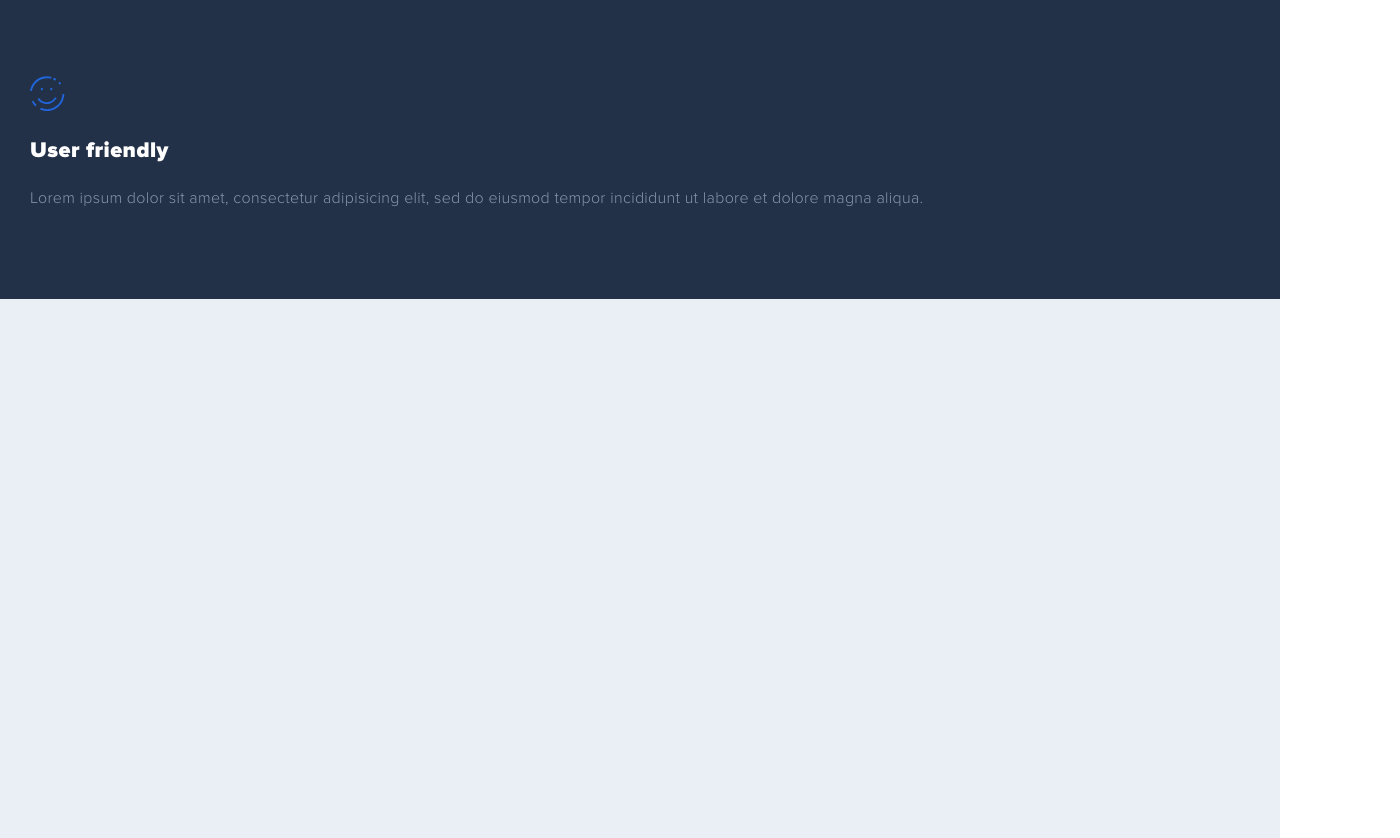
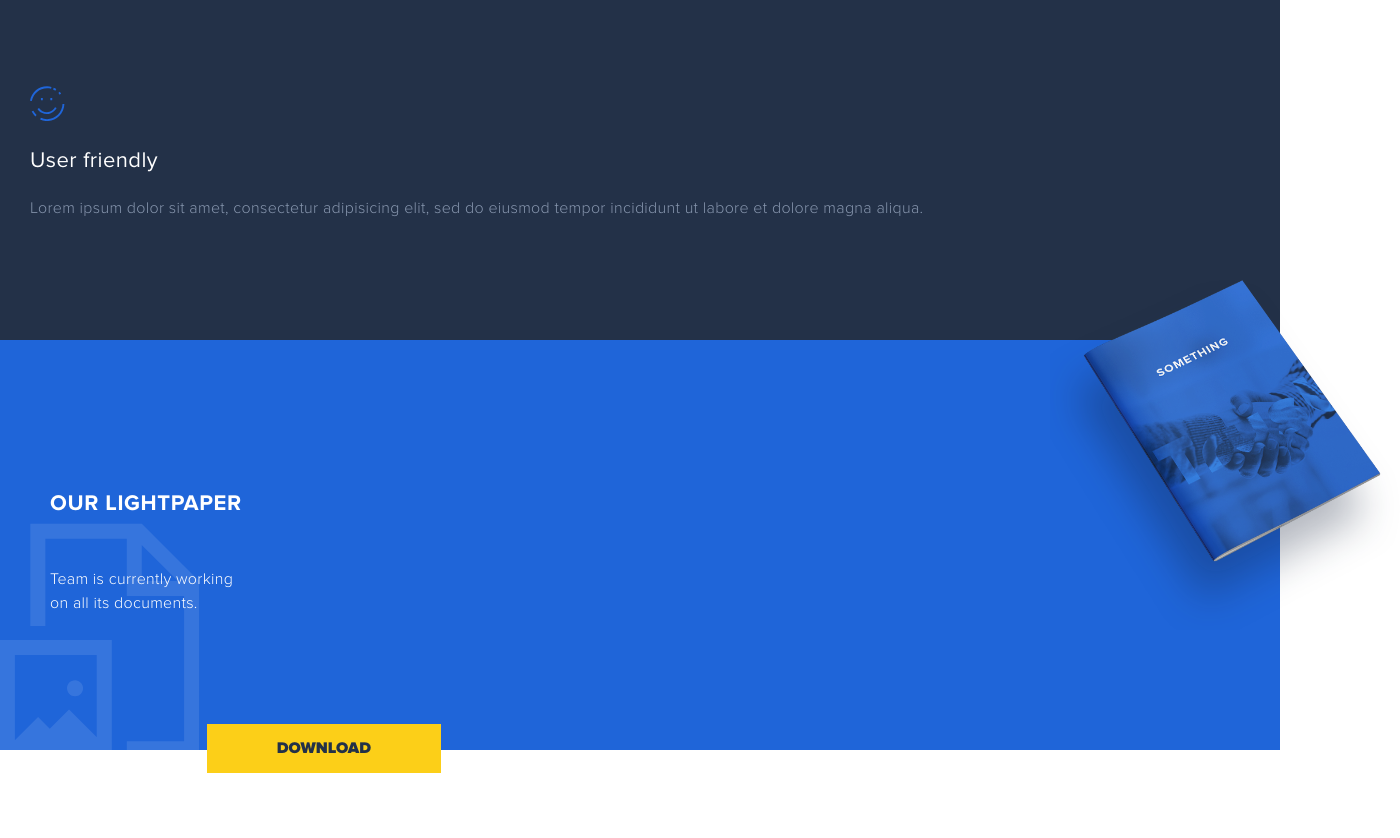
Before and after one commit to smoilovskiy/something-markup, a website: page source/index.html in a window 1280 px wide. Shown: the part 960-1798 px from the top of the page, 1400 px wide, since content can reach past the window. After the commit the page ends 1750 px from the top, so only its background shows below. Drawn offline with nearby package versions, Linux system fonts and the light colour scheme; files that its build step writes are made by us from their sources.

Commit message:
download button added

```diff
--- a/source/index.html
+++ b/source/index.html
@@ -16,12 +16,12 @@
   <main>
     <div class="main-container">
       <div class="main-container__inner">
-        <svg width="20" height="20" viewBox="0 0 20 20" fill="none" xmlns="http://www.w3.org/2000/svg">
+        <svg class="title__icon" width="20" height="20" viewBox="0 0 20 20" fill="none" xmlns="http://www.w3.org/2000/svg">
           <path
             d="M7.62463 15.5718L15.2493 11.1144L19.0616 8.88563V0L15.2493 2.22874L7.62463 6.65689V6.68622L0 11.1144V20L7.62463 15.5718Z"
             fill="#1F65D9" />
         </svg>
-        <h1 class="title">something<br>as a service</h1>
+        <h1 class="top-title">something<br>as a service</h1>
 
         <div class="blocks">
           <div class="block">
@@ -65,6 +65,15 @@
               incididunt ut labore et dolore magna aliqua.</p>
           </div>
         </div>
+        <div class="lightpaper">
+          <p class="lightpaper__title">our lightpaper</p>
+          <p class="lightpaper__subtitle">Team is currently working<br>on all its documents.</p>
+        </div>
+        <img class="lightpaper__img" src="/img/broshure1.png" alt="lightpaper__img">
+        <svg class="lightpaper__svg" width="197" height="229" viewBox="0 0 197 229" fill="none" xmlns="http://www.w3.org/2000/svg">
+          <path d="M139.667 0H29.8917V100.703H44.6658V14.7705H124.892V71.1618H181.355V214.287H124.892V229H196.071V56.4485V56.3913V56.4485L139.667 0ZM139.609 56.3913V20.839L175.227 56.3913H139.609ZM0 114.5V229H110.118V114.5H0ZM95.3443 210.222L68.0295 182.914L49.0179 201.921L37.5078 190.413L14.6595 213.256V129.27H95.2871V210.222H95.3443ZM81.83 161.96C81.83 166.311 78.2797 169.861 73.9276 169.861C69.5756 169.861 66.0252 166.311 66.0252 161.96C66.0252 157.609 69.5756 154.06 73.9276 154.06C78.2797 154.117 81.83 157.609 81.83 161.96Z" fill="white"/>
+          </svg>
+          <a class="download-bttn" href="##">download</a>
       </div>
 
 
--- a/source/sass/blocks/main.scss
+++ b/source/sass/blocks/main.scss
@@ -7,14 +7,30 @@
 
   .main-container {
     height: 1708px;
-    padding: 90px 0 0 0;
-    background: -webkit-linear-gradient(top, #233148 0%,#233148 70%,#EAEFF5 70%,#EAEFF5 100%);
+    padding: 0;
+    background: -webkit-linear-gradient(top, #233148 0%,#233148 80%,#EAEFF5 80%,#EAEFF5 100%);
   }
 
   .main-container__inner {
     margin: 0 30px;
     // border-left: 1px solid #D9DFE6;
     // border-right: 1px solid #D9DFE6;
+  }
+
+  .title__icon {
+    margin: 100px 0 0 0;
+  }
+
+  .top-title {
+    font-family: "Proxima Nova";
+    font-style: normal;
+    font-weight: 900;
+    font-size: 30px;
+    line-height: 37px;
+    letter-spacing: 0.9px;
+    text-transform: uppercase;
+    color: #FFFFFF;
+    margin: 10px 0 50px 0;
   }
 
   .blocks {
@@ -30,7 +46,7 @@
 
   .block__title {
     font-family: "Proxima Nova";
-    font-weight: 700;
+    font-weight: 500;
     font-size: 22px;
     line-height: 27px;
     letter-spacing: 0.44px;
@@ -54,17 +70,74 @@
   //   background-color: #EAEFF5;
   // }
 
-  .title {
+  .lightpaper {
+    position: absolute;
+    top: 1300px;
+    left: 0;
+    height: 410px;
+    width: 100%;
+    background-color: #1F65D9;
+
+  }
+
+  .lightpaper__img {
+    position: absolute;
+    top: 1240px;
+    right: -120px;
+    width: 350px;
+    height: 350px;
+  }
+
+  .lightpaper__svg {
+    position: absolute;
+    top: 1450px;
+    left: 0;
+    width: 200px;
+    height: 300px;
+    opacity: 0.1;
+  }
+
+  .lightpaper__title {
     font-family: "Proxima Nova";
-    font-style: normal;
-    font-weight: 900;
-    font-size: 30px;
-    line-height: 37px;
-    letter-spacing: 0.9px;
+    font-weight: 800;
+    font-size: 22px;
+    line-height: 27px;
+    letter-spacing: 0.64px;
     text-transform: uppercase;
     color: #FFFFFF;
-    margin: 10px 0 50px 0;
+    margin: 150px 0 0 50px;
   }
+
+  .lightpaper__subtitle {
+    font-family: "Proxima Nova";
+    font-weight: 300;
+    font-size: 16px;
+    line-height: 24px;
+    letter-spacing: 0.32px;
+    color: #FFFFFF;
+    margin: 50px 0 0 50px;
+  }
+
+  .download-bttn {
+    position: absolute;
+    left: 16%;
+    top: 1680px;
+    background-color: #FCCF18;
+    font-family: "Proxima Nova";
+    font-weight: 600;
+    font-size: 16px;
+    line-height: 19px;
+    color: #233148;;
+    padding: 15px 70px;
+    text-align: center;
+    text-decoration: none;
+    display: inline-block;
+    margin: 4px 2px;
+    cursor: pointer;
+    text-transform: uppercase;
+  }
+
+
 
 
 
```
Also changed, not shown: build/css/style.min.css, build/img/broshure1.png (added), build/img/icons/lightpaper-icon.svg (added), build/index.html, source/img/broshure1.png (added), source/img/icons/lightpaper-icon.svg (added), 1 other file.
